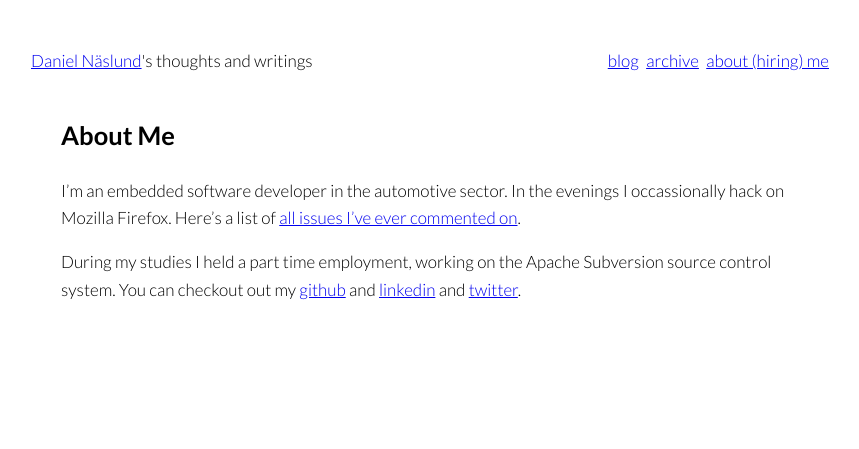
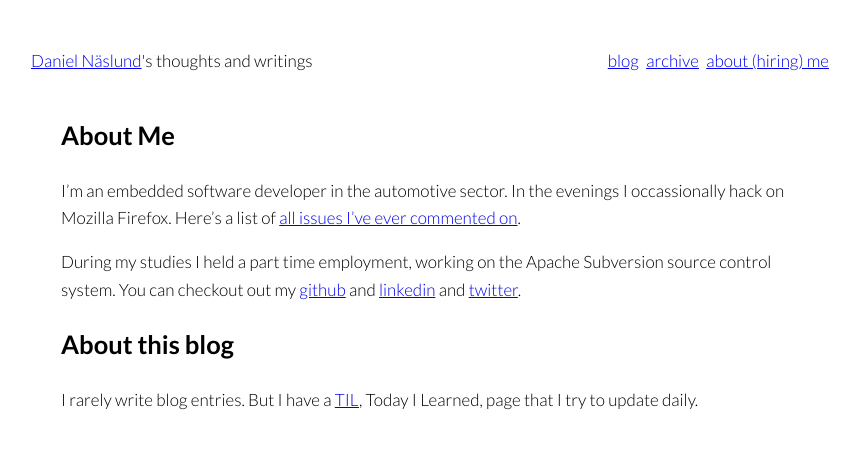
Before and after one commit to dannas/dannas.github.com, a Jekyll site: the page built from about.markdown, in a window 1280 px wide. Shown: the top 449 px of the page, without its empty margins (209-1068 px from the left). Built offline with Jekyll 4.4.1, drawn with Linux system fonts in a browser that asks for light colours.

Commit message:
Update about.markdown

```diff
--- a/about.markdown
+++ b/about.markdown
@@ -4,7 +4,6 @@ title: About dannas.name
 ---
 
 # About Me
-
 I'm an embedded software developer in the automotive sector. In the evenings I
 occassionally hack on Mozilla Firefox. Here's a list of
 [all issues I've ever commented on](https://bugzilla.mozilla.org/buglist.cgi?query_format=advanced&emailtype1=exact&emaillongdesc1=1&email1=dannas%40dannas.name&list_id=13734517).
@@ -13,3 +12,7 @@ During my studies I held a part time employment,
 working on the Apache Subversion source control system. You can checkout out my
 [github](https://github.com/dannas) and [linkedin](https://linkedin.com/in/dannas)
 and [twitter](https://twitter.com/dannas_).
+
+# About this blog
+I rarely write blog entries. But I have a [TIL](/TIL.html), Today I Learned,
+page that I try to update daily.
```
